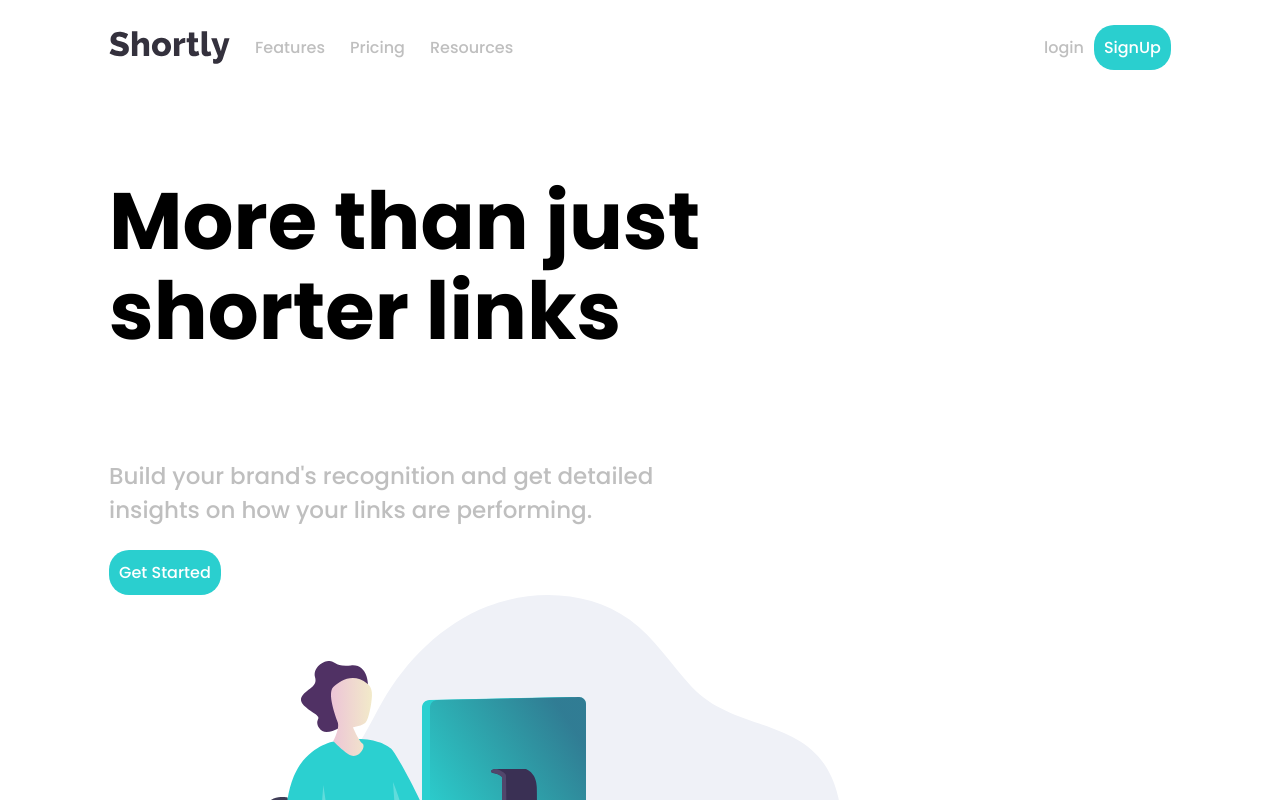
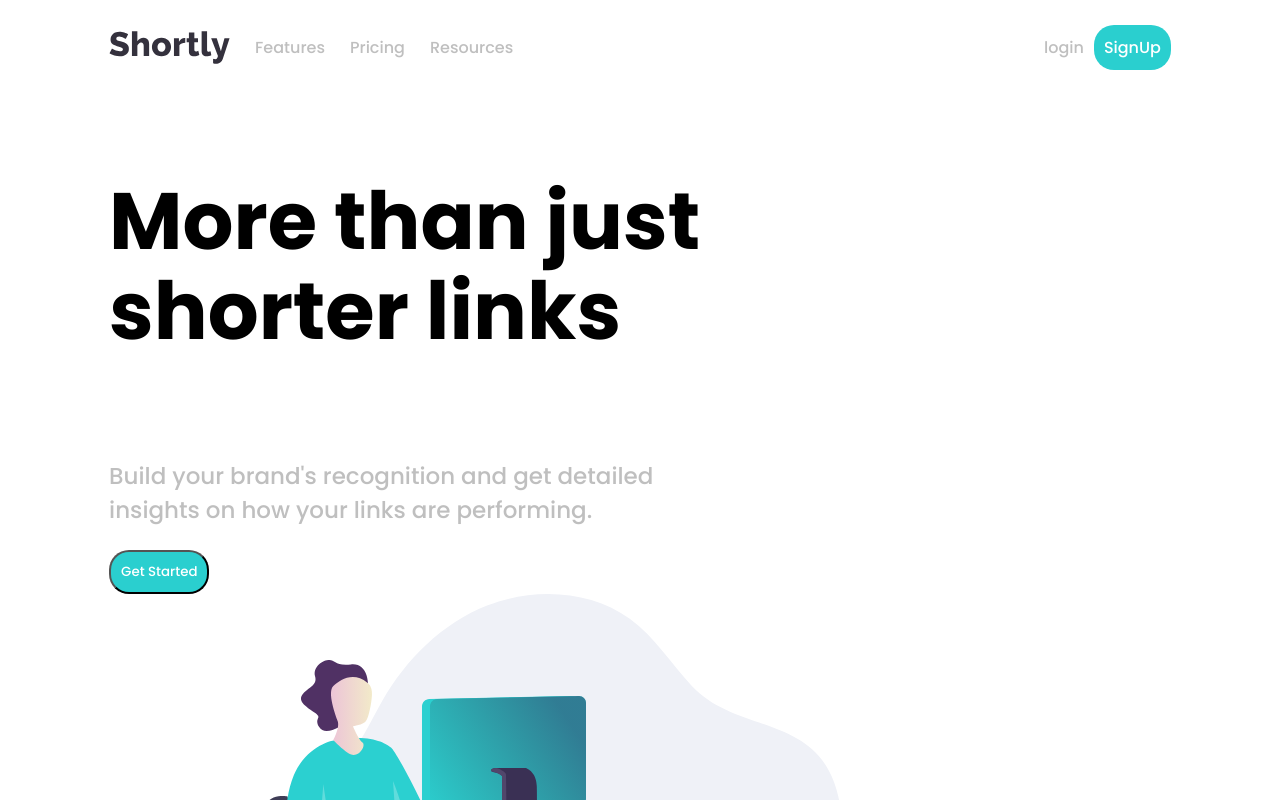
Before and after one commit to GONZOLOL/url-shortening-api-master, a React (Create React App) app: page / in a window 1280 px wide. Shown: the top 800 px of the page. Built offline with nearby package versions, Linux system fonts and the light colour scheme.

Commit message:
Error on the button definition

```diff
--- a/src/components/Body.jsx
+++ b/src/components/Body.jsx
@@ -7,7 +7,7 @@ function Body() {
                 <div className='left-text'>
                     <p className='letter1'>More than just <br/>shorter links</p>
                     <p className='letter2'>Build your brand's recognition and get detailed <br/> insights on how your links are performing.</p>
-                    <a className='boton'>Get Started</a>
+                    <button className='boton'>Get Started</button>
                 </div>
                 <div className='right-image'>
                     <IllustrationWorking />
```
